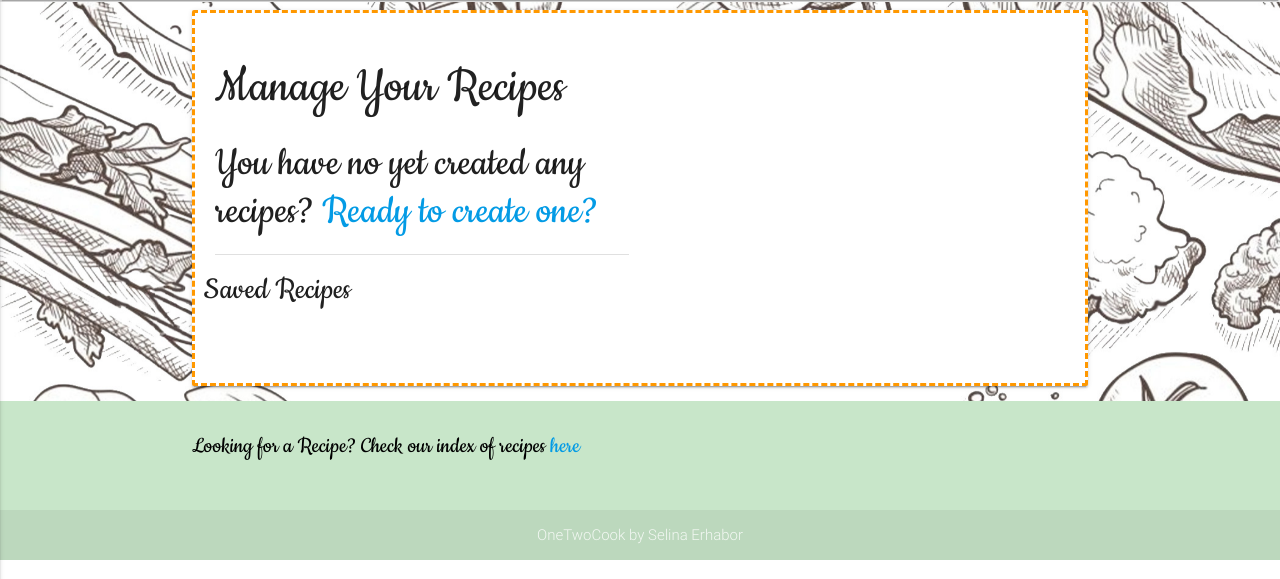
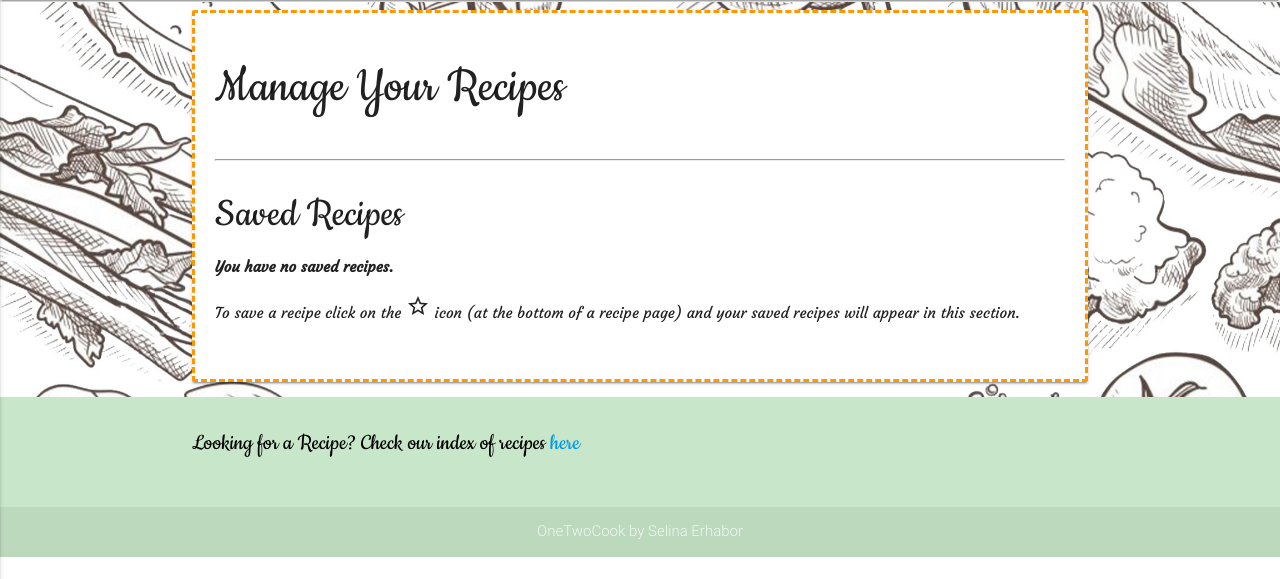
Before and after one commit to selinaerhabor/onetwocook, a Flask app: page /manage_recipes in a window 1280 px wide. Shown: the part 64-643 px from the top of the page. Run offline with Flask 2, Linux system fonts and the light colour scheme; the visitor is signed in with stand-in values (Sample User, id 1); data that the repository does not hold is empty; some libraries are stand-ins or nearby versions.

Commit message:
Added if statement to display text if user have not created and/or saved any recipes. When users have recipes or have saved recipes the cards of these recipes will display below the title, if there are no recipes to display then the text will display. This text keeps users informed of purpose of the Manage Your Recipes page and ensures consistency in the layout and design of the page

```diff
--- a/templates/managerecipes.html
+++ b/templates/managerecipes.html
@@ -5,11 +5,11 @@
     <div class="container">
       <div class="card-panel managerecipe-border">
         <div class="row">
+          <div class="col s12">
+            <h2>Manage Your Recipes</h2>
+            {% if recipes %}
+              {% for recipe in recipes %}
                 <div class="col s12 m6 l6">
-            <h2>Manage Your Recipes</h2>
-            {% if recipes|length > 0 %}
-
-            {% for recipe in recipes %}
                   <div class="card">
                     <div class="card-image waves-effect waves-block">
                       <a href="{{url_for('load_recipe', recipe_name = recipe.recipe_name)}}">
@@ -17,11 +17,10 @@
                       </a>
                     </div>
                     <div class="card-content">
-                  <span class="card-title activator grey-text text-darken-4"><i class="material-icons right">more_vert</i>
+                      <span class="card-title activator grey-text text-darken-4"><i class="material-icons right">more_vert</i></span>
                       <a class="link" href="{{url_for('load_recipe', recipe_name = recipe.recipe_name)}}">
                         <h5 class="truncate">{{recipe.recipe_name}}</h5>
                       </a>
-                  </span>
                     </div>
                     <div class="card-reveal">
                       <span class="card-title grey-text text-darken-4">
@@ -36,16 +35,18 @@
                       </div>
                     </div>
                   </div>
-
+                </div>
+                {% else %}
+                  <p class="text"><b>{{ session['username'] }}, you have not yet created any recipes.</b></p>
+                  <p class="text"><a href="{{url_for('add_recipe')}}">Ready to create one?</a></p>
               {% endfor %}
-              {% else %}
-                <h3>You have no yet created any recipes? <a href="">Ready to create one?</a></h3>
-
             {% endif %}
-              <div class="divider"></div>
+          </div>
+        </div>
+        <hr>
         <div class="row">
-                <div class="col-12">
-                  <h4>Saved Recipes</h4>
+          <div class="col s12">
+            <h3>Saved Recipes</h3>
             {% for recipe in recipes %}
               <div class="card">
                 <span class="card-title">{{recipe.recipe_name}}</span>
@@ -53,12 +54,14 @@
                   <p>{{recipe.recipe_name}}</p>
                 </div>
               </div>
+              {% else %}
+                <p class="text"><b>You have no saved recipes.</b></p>
+                <p class="text">To save a recipe click on the <i class="material-icons">star_border</i>
+                icon (at the bottom of a recipe page) and your saved recipes will appear in this section.</p>
             {% endfor %}
           </div>
         </div>
       </div>
     </div>
   </div>
-    </div>
-  </div>
 {% endblock %}
```
Lines whose indentation alone changed are shown as unchanged.
